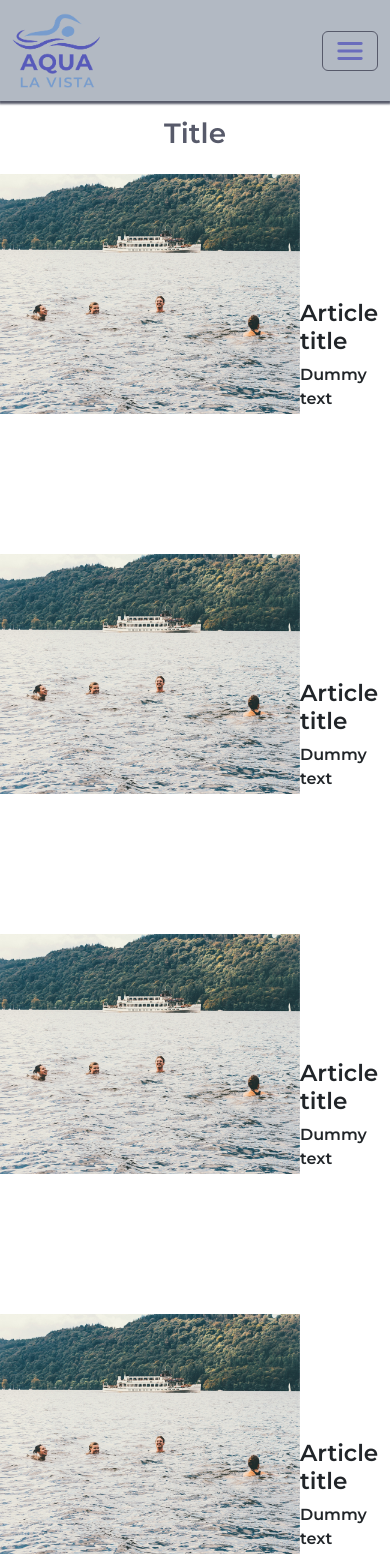
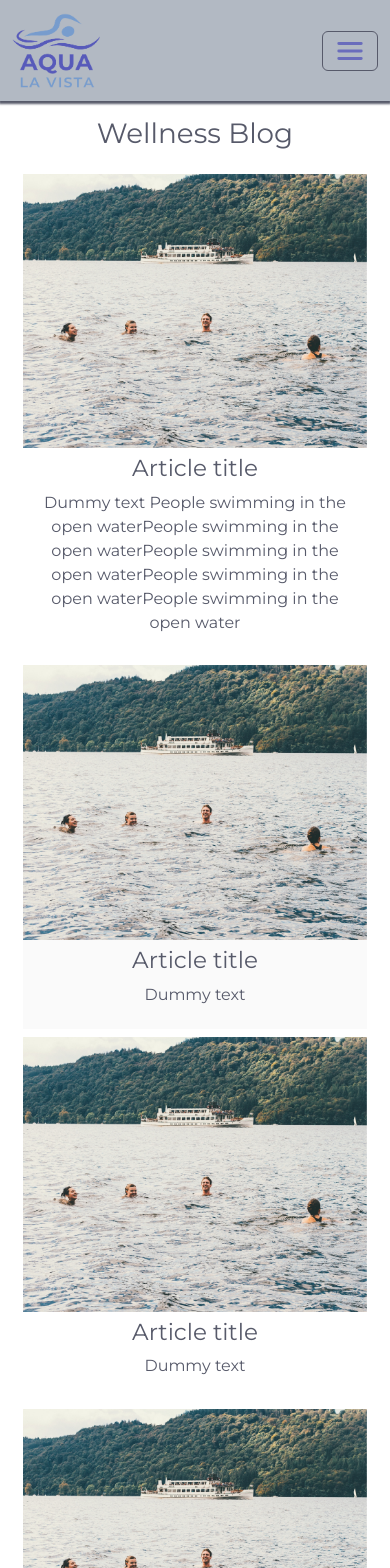
Before and after one commit to Ant2210/aqua-la-vista, a React (Create React App) app: page /blog in a window 390 px wide. Shown: the top 1568 px of the page. Built offline with nearby package versions, Linux system fonts and the light colour scheme.

Commit message:
Create mobile responsive wellness page

```diff
--- a/src/components/Article.js
+++ b/src/components/Article.js
@@ -4,7 +4,7 @@ const Article = () => {
     return (
         <div>
             <div>
-                <h1 class="page-title"> Title </h1>
+                <h1 class="page-title"> Wellness Blog </h1>
             </div>
 
             <div class="article-container">
@@ -13,7 +13,17 @@ const Article = () => {
                 </div>
                 <div class="article-text">
                     <h3>Article title</h3>
-                    <p>Dummy text </p>
+                    <p>Dummy text People swimming in the open waterPeople swimming in the open waterPeople swimming in the open waterPeople swimming in the open waterPeople swimming in the open water</p>
+                </div>
+            </div>
+
+            <div class="article-container article-container-reverse">
+                <div class="article-img">
+                    <img src={img} alt="People swimming in the open water"/>
+                </div>
+                <div class="article-text">
+                    <h3>Article title</h3>
+                    <p>Dummy text  </p>
                 </div>
             </div>
 
@@ -27,17 +37,7 @@ const Article = () => {
                 </div>
             </div>
 
-            <div class="article-container">
-                <div class="article-img">
-                    <img src={img} alt="People swimming in the open water"/>
-                </div>
-                <div class="article-text">
-                    <h3>Article title</h3>
-                    <p>Dummy text </p>
-                </div>
-            </div>
-
-            <div class="article-container">
+            <div class="article-container article-container-reverse">
                 <div class="article-img">
                     <img src={img} alt="People swimming in the open water"/>
                 </div>
--- a/src/index.css
+++ b/src/index.css
@@ -1,6 +1,4 @@
-@import url('https://fonts.googleapis.com/css2?family=Montserrat:ital,wght@1,300&display=swap');
-@import url('https://fonts.googleapis.com/css2?family=Montserrat:ital,wght@0,600;1,300;1,400&display=swap');
-
+@import url('https://fonts.googleapis.com/css2?family=Montserrat:ital,wght@0,300;0,400;0,600;1,300;1,400&display=swap');
 :root {
   --clr-light: #B2B9C3;
   --clr-dark: #575A6A;
@@ -235,16 +233,35 @@ footer a:hover {
   display: flex;
   justify-content: center;
   align-items: center;
+  margin: 4% 4%;
+  color: var(--clr-dark);
+}
+
+.article-container-reverse {
+  flex-direction: row-reverse;
+  background-color: #fafafa;
 }
 
 .article-img {
-  height: 380px;
-  width: 440px;
+  height: auto;
+  width: 40%;
+  padding: 0 2%;
 }
+
 .article-img img {
   width: 100%;
   height: auto;
   object-fit: cover;
+}
+
+.article-text {
+  padding: 0 2%;
+  text-align: center;
+  width: 50%;
+}
+
+.article-text h3 {
+  font-weight: 400;
 }
 
 @media screen and (max-width: 768px) {
@@ -265,13 +282,25 @@ footer a:hover {
   .hero-header {
     position: unset;
     width: 80%;
-    margin:0;
   }
 
   .hero-img-container {
     width: 100%;
   }
 
+  .article-container {
+    flex-direction: column;
+    margin: 2% 6%;
+  }
 
+  .article-img {
+    width: 100%;
+    padding: 0;
+  }
+
+  .article-text {
+    margin: 2% 4%;
+    width: 100%;
+  }
 
 }
```
